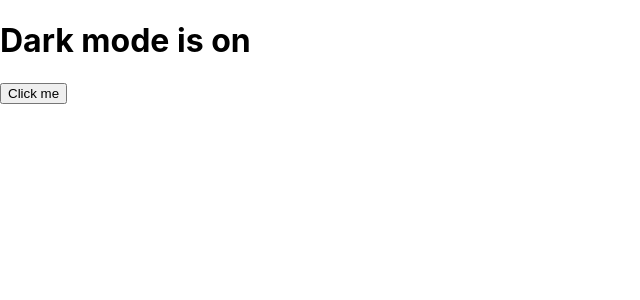
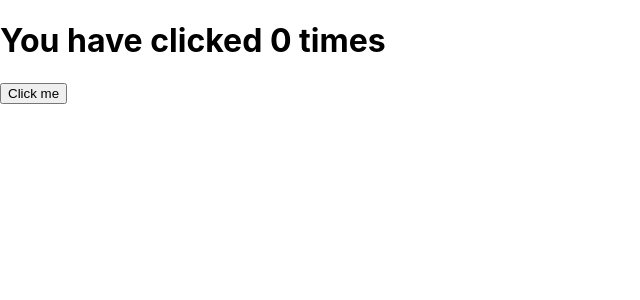
Before and after one commit to aslin-joel-r/learning-react-js, a React (Create React App) app in the folder client/: page / in a window 1280 px wide. Shown: the top 300 px of the page, without its empty margins (0-640 px from the left). Built offline with nearby package versions, Linux system fonts and the light colour scheme.

Commit message:
tried hooks

```diff
--- a/client/src/App.js
+++ b/client/src/App.js
@@ -1,12 +1,18 @@
 import Btn from './components/Btn.js'
-
+import {useState} from 'react'
 
 function App() {
 
+  const[count,setCount]=useState(0);
+
+ function clicked(){
+    setCount(count+1)
+  }
   return (
     <div>
-        <Btn></Btn>
 
+    <h1>You have clicked {count} times</h1>
+    <button onClick={clicked}>Click me</button>
     </div>
   )
 
```
